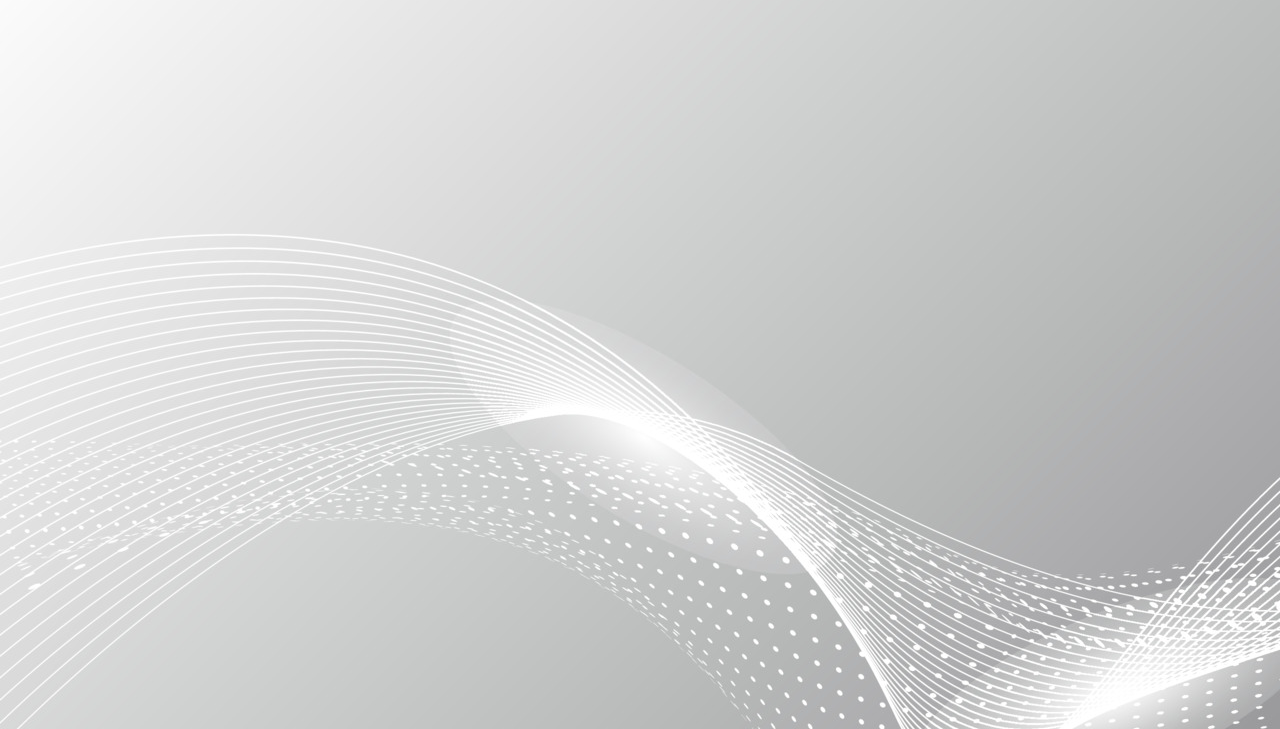
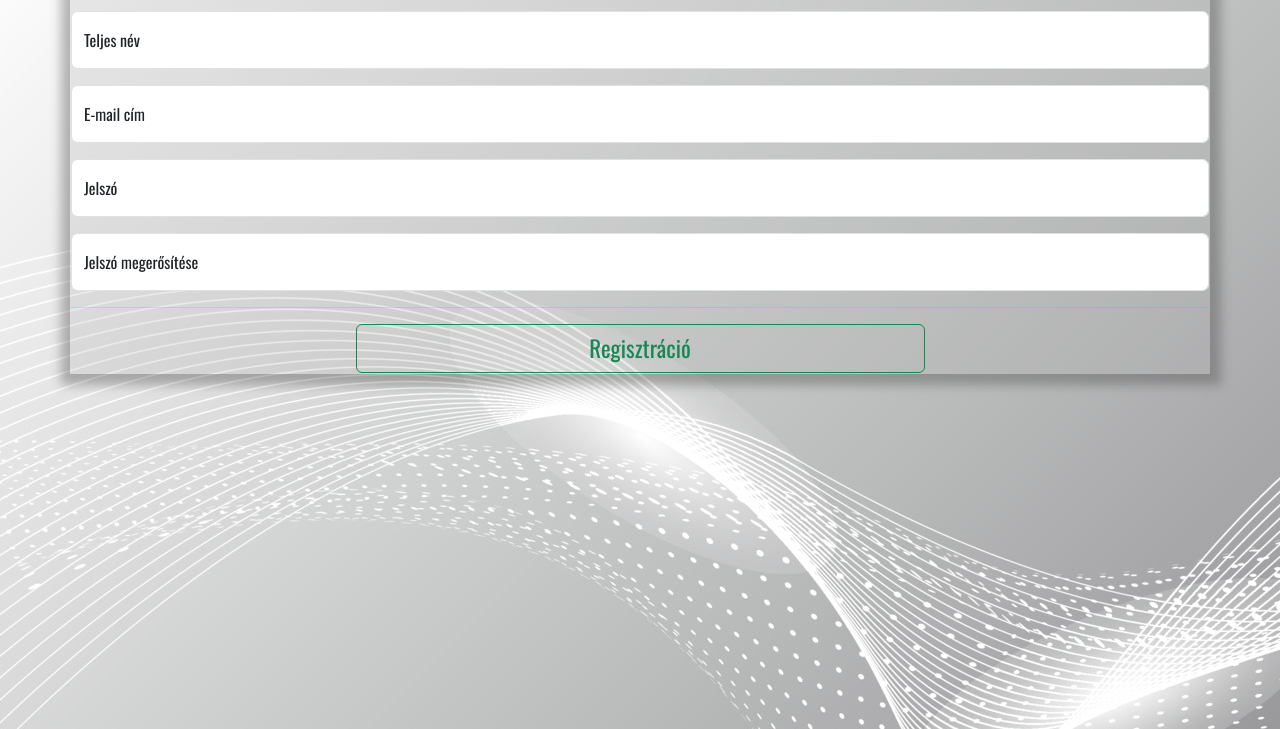
Before and after one commit to K3WiiiN/MoneyManager, a plain HTML site: page Views/register.html in a window 1280 px wide. Shown: the part 71-800 px from the top of the page. Drawn offline with nearby package versions, Linux system fonts and the light colour scheme; files that its build step writes are made by us from their sources.

Commit message:
Regisztráció desgin, script létrehozás & megírás, tesztelés

```diff
--- a/Assets/css/style.css
+++ b/Assets/css/style.css
@@ -1,6 +1,6 @@
 body{
     background-color: rgba(224, 224, 224, 0.075);
-    background-image: url(/Assets/img/vecteezy_abstract-grey-white-vector-background-with-flowing_11020200.jpg);
+    background-image: url(/Assets/img/Background.jpg);
     font-family: 'Oswald', sans-serif;
 }
 .container-lg
@@ -27,3 +27,12 @@ footer{
 {
     box-shadow: 1px 1px 2px 2px rgba(255, 255, 255, 0.212);
 }
+
+.registermain
+{
+    text-align: center;
+}
+#regbtn
+{
+    font-size:23px;
+}
--- /dev/null
+++ b/Controllers/register.js
@@ -0,0 +1,38 @@
+function register(){
+    let name = document.querySelector('#teljesnev');
+    let email = document.querySelector('#email');
+    let passwd = document.querySelector('#passwd');
+    let confirm = document.querySelector('#passwdconf');
+
+    if (name.value == "" || email.value == "" || passwd.value == "" || confirm.value == ""){
+        showMessage('Nem adtál meg minden adatot!');    }
+    else
+    {
+        if (passwd.value != confirm.value){
+            showMessage('A megadott jelszavak nem egyeznek meg!');
+        }
+        else
+        {
+            console.log(name.value,email.value,passwd.value)
+            /*
+            axios.get(`${serverUrl}/users/email/eq/${email.value}`).then(res =>{
+                if (res.data.length > 0){
+                    showMessage('A megadott e-mail cím már regisztrálva van!');
+                }
+                else
+                {
+                    let newUser = {
+                        name: name.value,
+                        email: email.value,
+                        passwd: passwd.value
+                    }
+                    axios.post(`${serverUrl}/users`, newUser).then(res =>{
+                        alert('Sikeres regisztráció! Most már beléphetsz!');
+                        document.location.href = 'index.html';
+                    });
+                }
+            });
+          */
+        }
+    }
+}
--- a/Views/register.html
+++ b/Views/register.html
@@ -4,17 +4,62 @@
     <meta charset="UTF-8">
     <meta http-equiv="X-UA-Compatible" content="IE=edge">
     <meta name="viewport" content="width=device-width, initial-scale=1.0">
-    <link rel="stylesheet" href="assets/css/bootstrap.min.css">
-    <link rel="stylesheet" href="assets/css/style.css">
+    <link rel="stylesheet" href="/Assets/css/bootstrap.min.css">
+    <link rel="stylesheet" href="/Assets/css/style.css">
     <link rel="preconnect" href="https://fonts.googleapis.com">
 <link rel="preconnect" href="https://fonts.gstatic.com" crossorigin>
 <link href="https://fonts.googleapis.com/css2?family=Oswald:wght@300;400;500&display=swap" rel="stylesheet">
 <title>Regisztráció</title>
 </head>
 <body>
+    <div class="container-lg">
+<header> <h1>Regisztráció</h1></header>
+<main>
+<div class="registermain">
+    <div class="text-info">
+        <hr>
+      </div>
+    <div class="form-floating mb-3">
+        <input type="text" class="form-control" id="teljesnev" placeholder="">
+        <label for="teljesnev">Teljes név</label>
+    </div>
+
+    <div class="form-floating mb-3">
+        <input type="text" class="form-control" id="email" placeholder="">
+        <label for="email">E-mail cím</label>
+    </div>
+
+    <div class="form-floating mb-3">
+        <input type="password" class="form-control" id="passwd" placeholder="">
+        <label for="passwd">Jelszó</label>
+    </div>
+
+    <div class="form-floating mb-3">
+        <input type="password" class="form-control" id="passwdconf" placeholder="">
+        <label for="passwdconf">Jelszó megerősítése</label>
+    </div>
+
+    <div class="text-info">
+        <hr>
+      </div>
+
+      <div class="d-grid gap-2 col-6 mx-auto" >
+        <button class="btn btn-outline-success" type="button" id="regbtn" onclick="register()">Regisztráció</button>
+
+      </div>
 
 
+
+    </div>
+
+
+</main>
+
+
+
+    </div>
+
     <script src="/Assets/js/bootstrap.min.js"></script>
-    <script src="/Assets/js/app.js"></script>
+    <script src="/Controllers/register.js"></script>
 </body>
 </html>
```
Also changed, not shown: index.html (+6 -4 lines), Assets/img/Background.jpg (renamed from Assets/img/vecteezy_abstract-grey-white-vector-background-with-flowing_11020200.jpg).
